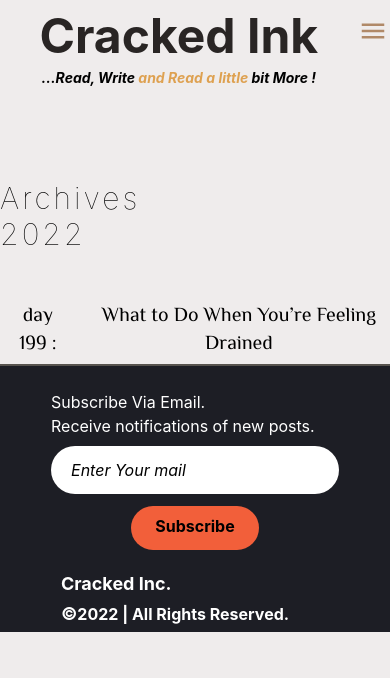
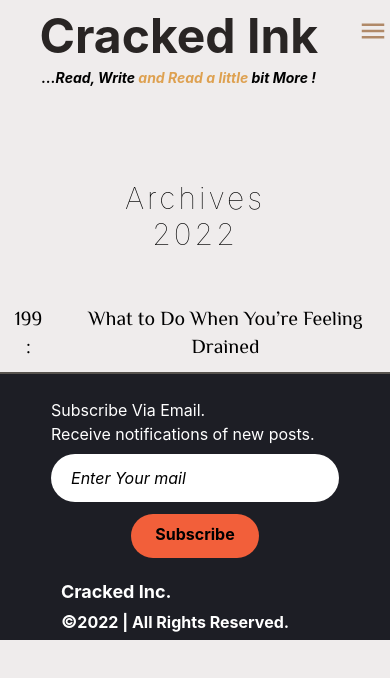
Before and after one commit to Olatisunkanmi/Who-wants-to-a-Mil-Game, a React (Create React App) app in the folder client/: page /archives in a window 390 px wide. Shown: the top 678 px of the page. Built offline with nearby package versions, Linux system fonts and the light colour scheme; no server answers.

Commit message:
Update Archives.jsx

```diff
--- a/client/src/Pages/Archives/Archives.jsx
+++ b/client/src/Pages/Archives/Archives.jsx
@@ -4,7 +4,7 @@ import { Link } from 'react-router-dom';
 const Archives = () => {
 	return (
 		<div>
-			<div className=' lg:w-4/6 m-auto mt-20 space-y-3 md:flex md:justify-center md:text-center'>
+			<div className=' lg:w-4/6 m-auto mt-20 space-y-3 flex justify-center text-center'>
 				<div className='flex flex-col '>
 					<p className='tracking-widest text-3xl font-thin'>
 						Archives{' '}
@@ -12,11 +12,11 @@ const Archives = () => {
 					<p className='font-thin text-3xl  tracking-widest'> 2022</p>
 					<Link
 						to='/posts'
-						className=' text-center flex md:flex-row space-x-7 mt-10 font-thin Phil text-xl border-b-2 border-stone-600 p-2'
+						className=' text-center flex md:flex-row space-x-7 mt-10 font-thin Phil text-xl border-b-2 border-stone-600 p-3'
 					>
 						<p className=''>
-							{' '}
-							day <span> 199</span> :
+							<span className='hidden md:block'> day</span>{' '}
+							<span> 199</span> :
 						</p>
 						<p className=''>What to Do When You’re Feeling Drained</p>
 					</Link>
```
